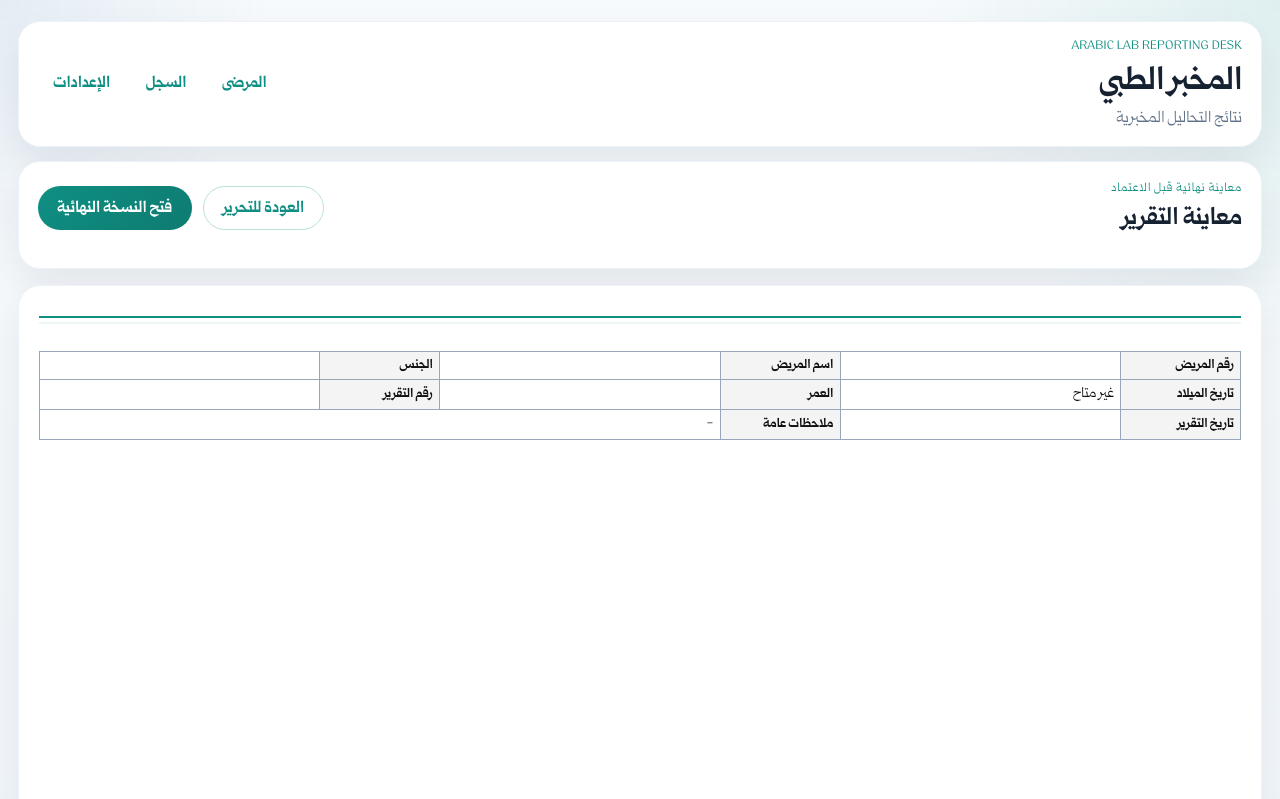
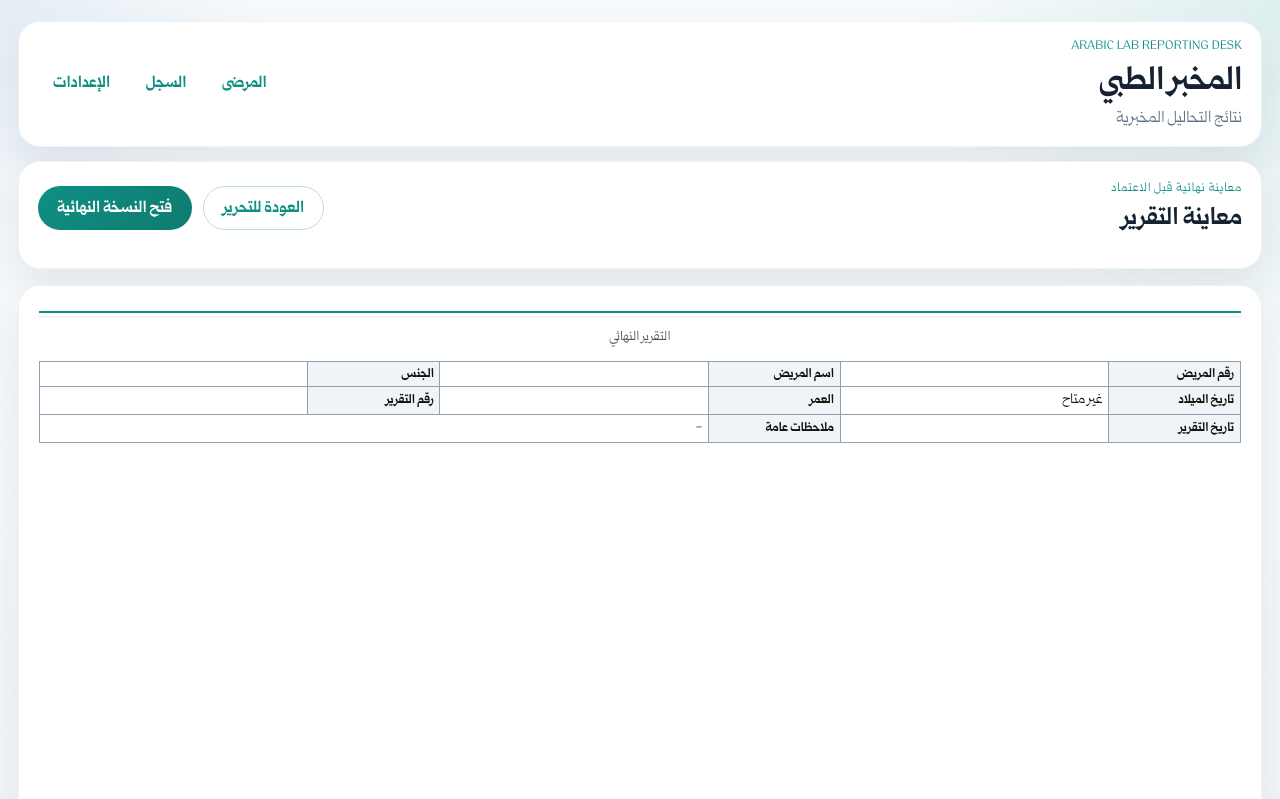
Before and after one commit to bunrots/LabDesk, a Flask app: template labdesk/templates/reports/preview.html in a window 1280 px wide. Shown: the top 799 px of the page. Run offline with Flask 3, Linux system fonts and the light colour scheme; the template is opened without the code that fills it, so the values that code supplies are empty; data comes from the database, SQL or seed files in the repository.

Commit message:
Polish official report print layout

```diff
--- a/labdesk/routes.py
+++ b/labdesk/routes.py
@@ -31,6 +31,7 @@ from .services import (
     get_section_choices,
     get_template_overview,
     record_print,
+    render_snapshot_html,
     search_patients,
     update_lab_profile,
     update_report,
@@ -304,10 +305,14 @@ def show_report(report_id: int):
     if bundle["report"]["status"] == "draft":
         return redirect(url_for("app.edit_report", report_id=report_id))
 
+    snapshot_html = bundle["report"]["snapshot_html"]
+    if current_app.debug or not snapshot_html:
+        snapshot_html = render_snapshot_html(bundle)
+
     return render_template(
         "reports/show.html",
         bundle=bundle,
-        snapshot_html=bundle["report"]["snapshot_html"],
+        snapshot_html=snapshot_html,
     )
 
 
--- a/labdesk/static/app.css
+++ b/labdesk/static/app.css
@@ -520,7 +520,7 @@ main {
   flex-direction: column;
   min-height: calc(297mm - 24mm);
   overflow: hidden;
-  padding: 0.3rem 0.35rem 0.15rem;
+  padding: 0.2rem 0.4rem 0.15rem;
   position: relative;
 }
 
@@ -529,7 +529,7 @@ main {
   display: grid;
   gap: 1rem;
   grid-template-columns: 1fr 1fr;
-  padding: 0.15rem 0.15rem 0 0.15rem;
+  padding: 0.05rem 0.15rem 0 0.15rem;
   position: relative;
   z-index: 2;
 }
@@ -563,14 +563,19 @@ main {
   gap: 0.85rem;
 }
 
+.report-brand-copy {
+  display: grid;
+  gap: 0.16rem;
+}
+
 .report-brand-left {
   justify-content: flex-start;
 }
 
 .report-logo {
-  height: 82px;
+  height: 86px;
   object-fit: contain;
-  width: 82px;
+  width: 86px;
 }
 
 .report-brand h2,
@@ -579,56 +584,75 @@ main {
 }
 
 .report-brand h2 {
-  font-size: 1.35rem;
+  font-size: 1.28rem;
+  font-weight: 700;
+}
+
+.report-brand-copy p {
+  color: #30343a;
+  font-size: 0.92rem;
+  margin: 0;
 }
 
 .report-title-block-right {
+  align-content: start;
+  display: grid;
+  gap: 0.18rem;
+  justify-items: end;
   text-align: right;
 }
 
 .report-title-block-right p {
-  margin: 0.1rem 0;
+  font-size: 0.95rem;
+  font-weight: 700;
+  margin: 0;
 }
 
 .report-accent-line {
   background: var(--accent);
-  box-shadow: 0 6px 0 rgba(15, 143, 131, 0.08);
+  box-shadow: 0 5px 0 rgba(15, 143, 131, 0.07);
   height: 2px;
-  margin: 0.55rem 0 0.8rem;
+  margin: 0.45rem 0 0.65rem;
   position: relative;
   z-index: 2;
 }
 
 .report-watermark {
-  inset: 88px 0 48px;
-  opacity: 0.07;
+  inset: 78px 0 24px;
   pointer-events: none;
   position: absolute;
   z-index: 0;
 }
 
 .report-watermark img {
+  filter: grayscale(100%);
   height: 100%;
   object-fit: contain;
   object-position: center;
-  opacity: 0.16;
+  opacity: 0.085;
   width: 100%;
 }
 
 .report-main-title {
-  margin: 0.2rem 0 0.65rem;
+  margin: 0.15rem 0 0.55rem;
   position: relative;
   text-align: center;
   z-index: 2;
 }
 
+.report-kicker {
+  color: #4c525a;
+  font-size: 0.82rem;
+  margin: 0 0 0.12rem;
+}
+
 .report-main-title h1 {
-  font-size: 1.45rem;
+  font-size: 1.4rem;
   margin: 0;
 }
 
 .report-main-title p {
-  margin: 0.2rem 0 0;
+  margin: 0.16rem 0 0;
 }
 
 .report-corrected-note {
@@ -637,9 +661,9 @@ main {
 }
 
 .patient-meta-table {
-  border: 1px solid #98a8ba;
+  border: 1px solid #8fa0b4;
   border-collapse: collapse;
-  margin-top: 0.4rem;
+  margin-top: 0.35rem;
   position: relative;
   table-layout: fixed;
   width: 100%;
@@ -648,21 +672,21 @@ main {
 
 .patient-meta-table th,
 .patient-meta-table td {
-  border: 1px solid #98a8ba;
-  padding: 0.28rem 0.4rem;
+  border: 1px solid #8fa0b4;
+  padding: 0.24rem 0.34rem;
   text-align: right;
   vertical-align: middle;
 }
 
 .patient-meta-table th {
-  background: #f4f4f4;
-  font-size: 0.8rem;
+  background: #f1f4f7;
+  font-size: 0.78rem;
   font-weight: 700;
-  width: 10%;
+  width: 11%;
 }
 
 .patient-meta-table td {
-  font-size: 0.88rem;
+  font-size: 0.86rem;
 }
 
 .report-body {
@@ -678,33 +702,35 @@ main {
 }
 
 .section-banner {
-  background: #fff;
-  border: 1px solid #98a8ba;
+  background: linear-gradient(180deg, color-mix(in srgb, var(--accent) 10%, white), #fff);
+  border: 1px solid #8fa0b4;
   border-bottom: 0;
   color: #111;
-  font-size: 0.96rem;
+  font-size: 0.93rem;
   font-weight: 700;
-  padding: 0.35rem 0.5rem;
+  padding: 0.34rem 0.5rem;
   text-align: center;
 }
 
 .print-table {
-  border: 1px solid #98a8ba;
+  border: 1px solid #8fa0b4;
 }
 
 .print-table th,
 .print-table td {
-  border: 1px solid #98a8ba;
-  padding: 0.34rem 0.32rem;
+  border: 1px solid #8fa0b4;
+  padding: 0.32rem 0.28rem;
 }
 
 .print-table thead th {
-  background: #f4f4f4;
+  background: linear-gradient(180deg, #f8fbfd, #eef3f7);
   color: #222;
+  font-size: 0.79rem;
 }
 
 .result-value-cell {
   font-weight: 700;
+  text-align: center;
 }
 
 .print-table tr.is-high {
--- a/labdesk/templates/reports/_print_document.html
+++ b/labdesk/templates/reports/_print_document.html
@@ -1,10 +1,16 @@
 <article class="report-document">
+  {% if profile.logo_filename %}
+    <div class="report-watermark" aria-hidden="true">
+      <img src="{{ url_for('app.uploaded_logo', filename=profile.logo_filename) }}" alt="">
+    </div>
+  {% endif %}
+
   <header class="report-brand-header">
     <div class="report-brand report-brand-left">
       {% if profile.logo_filename %}
         <img class="report-logo" src="{{ url_for('app.uploaded_logo', filename=profile.logo_filename) }}" alt="شعار المنشأة">
       {% endif %}
-      <div>
+      <div class="report-brand-copy">
         <h2>{{ profile.facility_name }}</h2>
         {% if profile.report_subtitle %}<p>{{ profile.report_subtitle }}</p>{% endif %}
       </div>
@@ -18,13 +24,8 @@
 
   <div class="report-accent-line"></div>
 
-  {% if profile.logo_filename %}
-    <div class="report-watermark" aria-hidden="true">
-      <img src="{{ url_for('app.uploaded_logo', filename=profile.logo_filename) }}" alt="">
-    </div>
-  {% endif %}
-
   <section class="report-main-title">
+    <p class="report-kicker">{{ report.lab_header_text or "التقرير النهائي" }}</p>
     <h1>{{ profile.report_title }}</h1>
     {% if profile.header_notes %}
       <p>{{ profile.header_notes }}</p>
```
